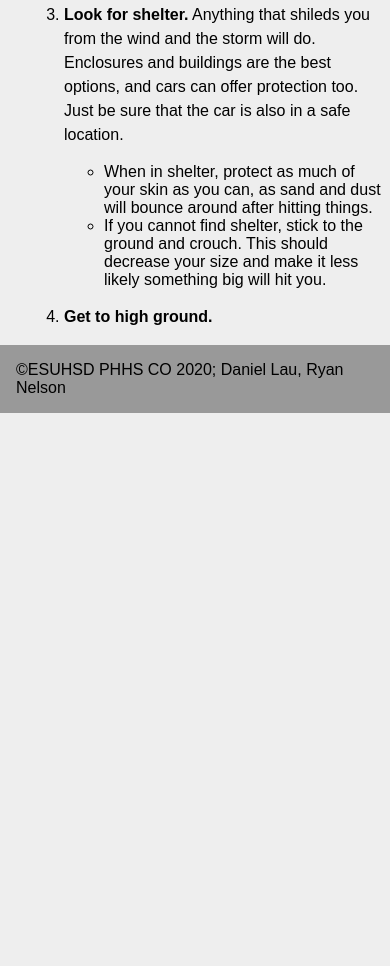
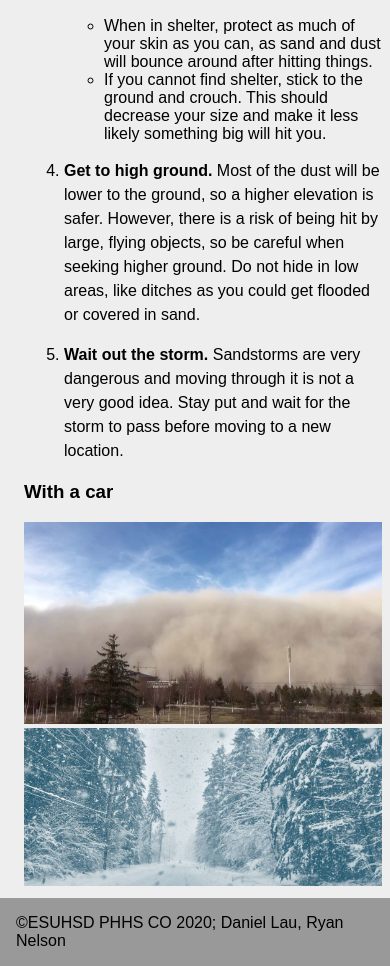
Before and after one commit to theusaf/nfte-2019, a website: page public/help/sandstorm/index.html in a window 390 px wide. Shown: the part 978-1944 px from the top of the page. Before the commit the page ends 1391 px from the top, so only its background shows below. Drawn offline with Linux system fonts and the light colour scheme; a web font is replaced by a local one.

Commit message:
Updating sandstorm page

```diff
--- a/public/global.css
+++ b/public/global.css
@@ -144,6 +144,7 @@ footer{
   left: 0;
   background: white;
   width: 100%;
+  z-index: 10;
 }
 .mobile_menu:checked + label div a{
   flex: 1;
@@ -182,4 +183,10 @@ footer{
   .halfmedia{
     max-width: none;
   }
+  .media{
+    max-width: 100%;
+  }
+  .media.indent{
+    max-width: calc(100% - 1rem);
+  }
 }
--- a/public/help/sandstorm/index.html
+++ b/public/help/sandstorm/index.html
@@ -27,7 +27,6 @@
     </nav>
     <article>
       <h1>How to Survive Sandstorms and Blizzards</h1>
-      <img class="media indent" src="/images/Blizzard.jpg" alt="blizzard">
       <div class="indent halfmedia left">
         <h2>Sandstorms</h2>
         <p>Dust and sandstorms are very unpredictable and dangerous. High winds lift dirt and sand particles into the air, unleashing a strong, suffocating cloud that can reduce visibility to almost nothing in a matter of seconds and cause property damage, injuries, and even death. It's a good idea to know what to do if you see a wall of sand racing toward you.</p>
@@ -40,9 +39,13 @@
             <li>When in shelter, protect as much of your skin as you can, as sand and dust will bounce around after hitting things.</li>
             <li>If you cannot find shelter, stick to the ground and crouch. This should decrease your size and make it less likely something big will hit you.</li>
           </ul>
-          <li><p><b>Get to high ground.</b> </p></li>
+          <li><p><b>Get to high ground.</b> Most of the dust will be lower to the ground, so a higher elevation is safer. However, there is a risk of being hit by large, flying objects, so be careful when seeking higher ground. Do not hide in low areas, like ditches as you could get flooded or covered in sand.</p></li>
+          <li><p><b>Wait out the storm.</b> Sandstorms are very dangerous and moving through it is not a very good idea. Stay put and wait for the storm to pass before moving to a new location.</p></li>
         </ol>
+        <h3>With a car</h3>
       </div>
+      <img class="media indent" src="/images/sandstorm.jpg" alt="sandstorm">
+      <img class="media indent" src="/images/Blizzard.jpg" alt="blizzard">
     </article>
     <footer style="clear: both">&copy;ESUHSD PHHS CO 2020; Daniel Lau, Ryan Nelson</footer>
   </body>
```
Also changed, not shown: public/images/sandstorm.jpg (added).
